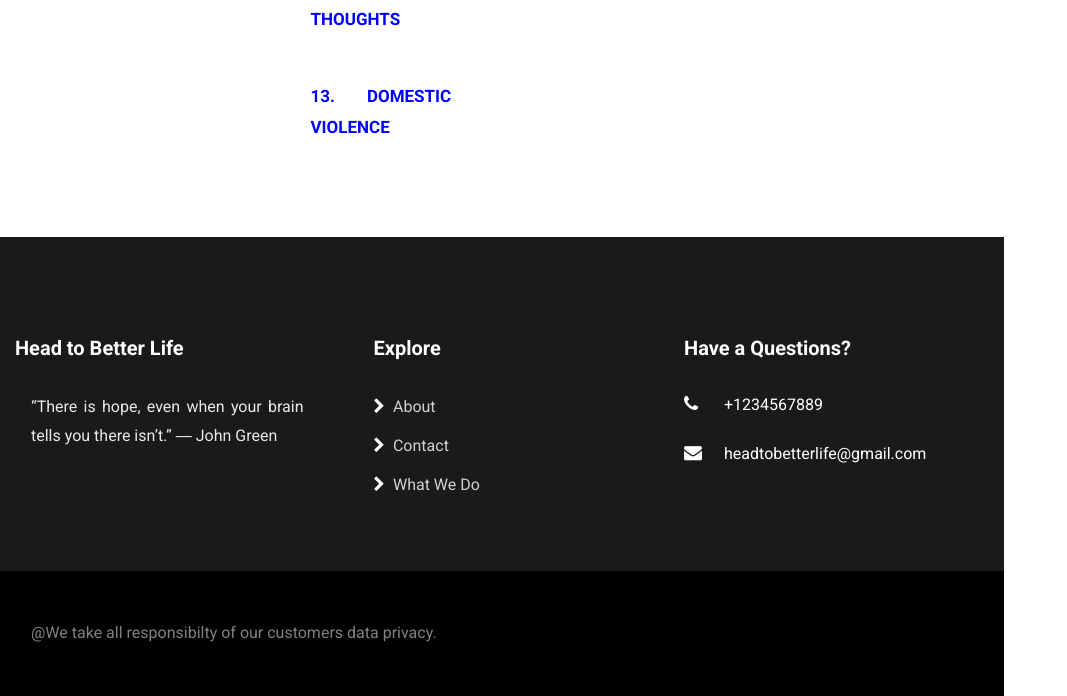
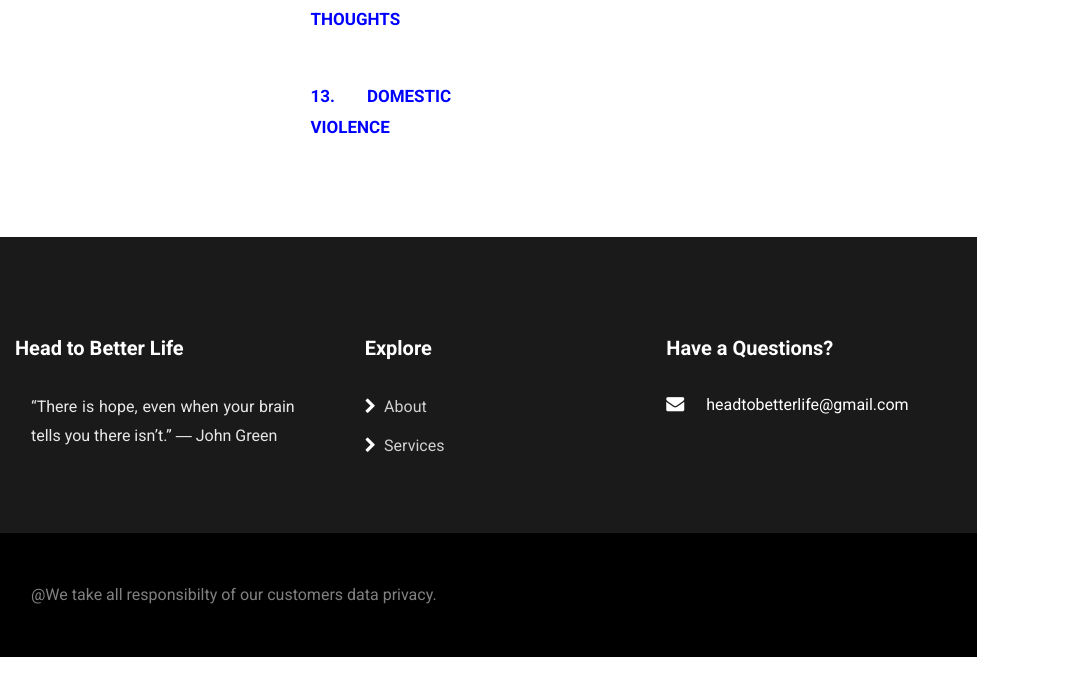
Before and after one commit to IshitaGupta27/headToBetterLife, a PHP site: page /headtobetterlife/blog.php in a window 1280 px wide. Shown: the part 2644-3340 px from the top of the page, without its empty margins (0-1067 px from the left). After the commit the page ends 3301 px from the top, so only its background shows below. Run offline with PHP 8.4, Linux system fonts and the light colour scheme; data that the repository does not hold is empty.

Commit message:
Update blog.php

```diff
--- a/blog.php
+++ b/blog.php
@@ -205,8 +205,8 @@ while($row = mysqli_fetch_array($query))
                         <h2 class="ftco-heading-2">Explore</h2>
                         <ul class="list-unstyled">
                             <li><a href="about.html"><span class="fa fa-chevron-right mr-2"></span>About</a></li>
-                            <li><a href="#"><span class="fa fa-chevron-right mr-2"></span>Contact</a></li>
-                            <li><a href="#"><span class="fa fa-chevron-right mr-2"></span>What We Do</a></li>
+                            <li><a href="index.html"><span class="fa fa-chevron-right mr-2"></span>Services</a></li>
+                            <!--<li><a href="#"><span class="fa fa-chevron-right mr-2"></span>What We Do</a></li>-->
                             <!-- <li><a href="#"><span class="fa fa-chevron-right mr-2"></span>Plans &amp; Pricing</a></li> -->
                         </ul>
                     </div>
@@ -230,7 +230,7 @@ while($row = mysqli_fetch_array($query))
                         <div class="block-23 mb-3">
                             <ul>
                                 <!-- <li><span class="icon fa fa-map marker"></span><span class="text">203 Fake St. Mountain View, San Francisco, California, USA</span></li> -->
-                                <li><a href="#"><span class="icon fa fa-phone"></span><span class="text">+1234567889</span></a></li>
+                                <!--<li><a href="#"><span class="icon fa fa-phone"></span><span class="text">+1234567889</span></a></li>-->
                                 <li><a href="#"><span class="icon fa fa-envelope"></span><span class="text">headtobetterlife@gmail.com</span></a></li>
                             </ul>
                         </div>
```
